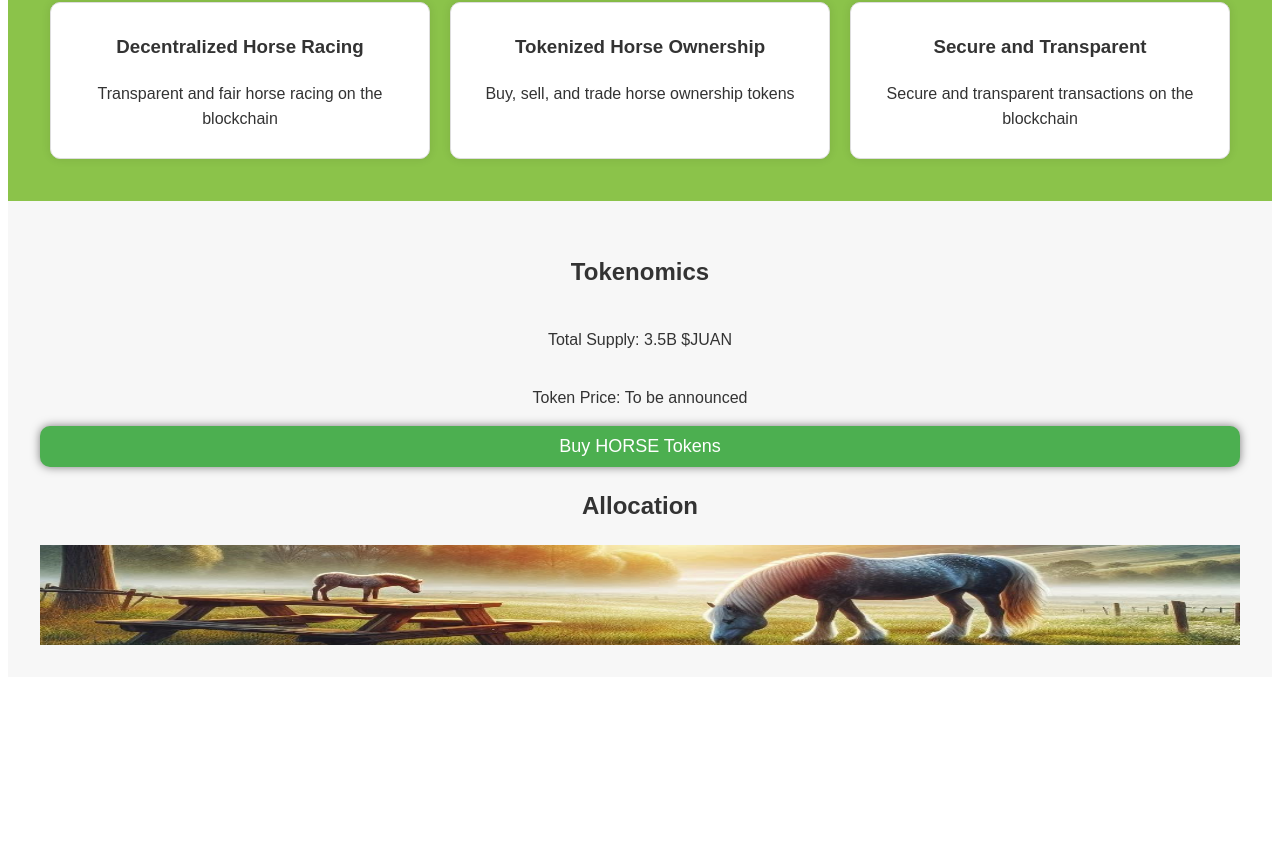
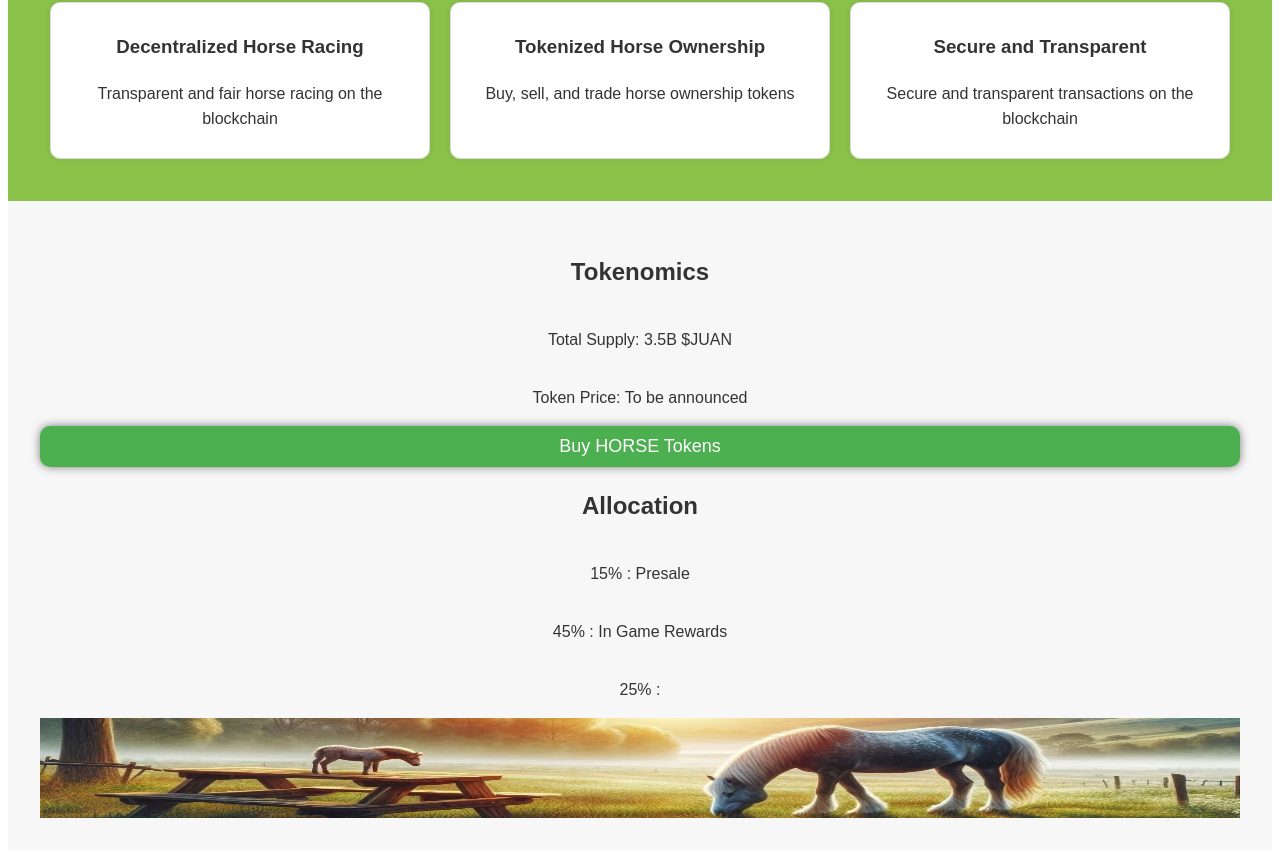
Before and after one commit to HitmanBoi/Memethon, a React (Vite) app in the folder Juan_Horse/src/Juan_Horse_frontend/: page / in a window 1280 px wide. Shown: the part 926-1782 px from the top of the page. Before the commit the page ends 1611 px from the top, so only its background shows below. Built offline with nearby package versions, Linux system fonts and the light colour scheme.

Commit message:
Updated Page

```diff
--- a/Juan_Horse/src/Juan_Horse_frontend/src/App.jsx
+++ b/Juan_Horse/src/Juan_Horse_frontend/src/App.jsx
@@ -36,7 +36,9 @@ const App = () => {
         <p>Token Price: To be announced</p>
         <button>Buy HORSE Tokens</button>
         <h2> Allocation </h2>
-
+        <p>15% : Presale</p>
+        <p>45% : In Game Rewards</p>
+        <p>25% : </p>
         <img src="public/Horse_grazing.jpeg" alt="Horse Grazing" height={100} />
       </section>
     </div>
```
